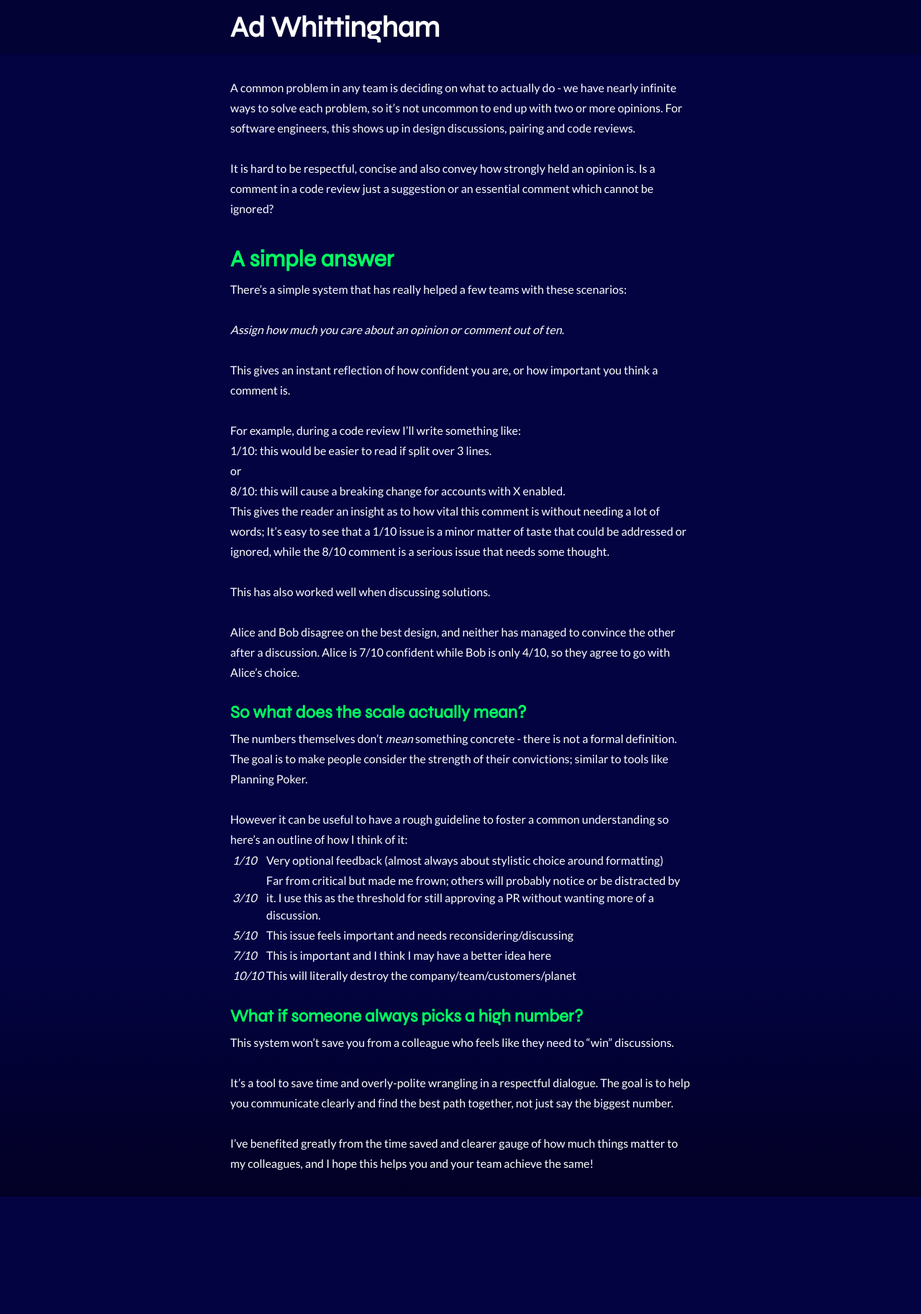
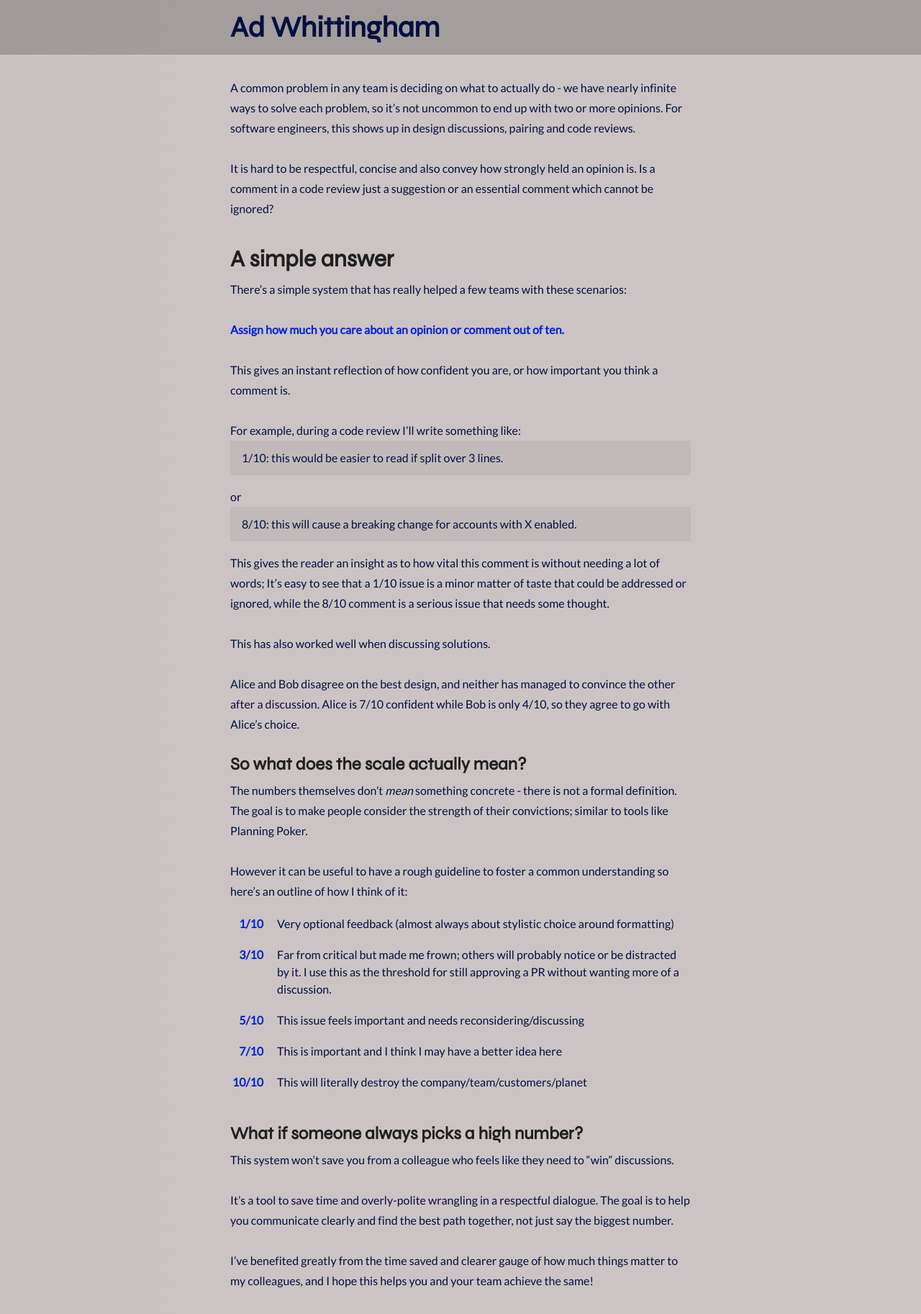
Before and after one commit to AdamWhittingham/personal-site, a Jekyll site: the page built from _posts/2022-07-16-care-score.md, in a window 1280 px wide. Shown: the whole page at 72% size. Built offline with Jekyll 4.4.1, drawn with Linux system fonts in a browser that asks for light colours; nearby versions of some CDN libraries; before the commit the page ends 1662 px from its top, so only the background shows below that.

Commit message:
Setup light theme

```diff
--- a/_layouts/default.html
+++ b/_layouts/default.html
@@ -7,7 +7,7 @@
     <link rel="stylesheet" href="{{ "/assets/css/main.css" | relative_url }}">
     <link rel="stylesheet" href="https://cdnjs.cloudflare.com/ajax/libs/font-awesome/6.1.1/css/brands.min.css" integrity="sha512-OivR4OdSsE1onDm/i3J3Hpsm5GmOVvr9r49K3jJ0dnsxVzZgaOJ5MfxEAxCyGrzWozL9uJGKz6un3A7L+redIQ==" crossorigin="anonymous" referrerpolicy="no-referrer" />
   </head>
-  <body>
+  <body class="light">
     <header>
       <nav class="main">
         <h1>
--- a/_sass/_colors.scss
+++ b/_sass/_colors.scss
@@ -1,4 +1,4 @@
-:root {
+body {
   --background: linear-gradient(0deg, rgba(2,0,36,1) 0%, rgba(3,3,66,1) 20%);
   --back: #00103F;
   --text: #FFFFFF;
@@ -6,15 +6,18 @@
   --selection: #2050AF;
   --link: #DDDDFF;
   --link-hover: #AAAAFF;
+  --emphasis: #FFCB00;
+  --blockquote: rgba(255, 255, 255, 0.2);
 }
 
-
-[data-theme="light"] {
-  --background: #FFFFAF;
-  --back: #FFFFAF;
+body.light {
+  --background: linear-gradient(90deg, rgba(200,194,192,1) 0%, rgba(204,196,196,1) 20%);
+  --back: rgb(200,194,192);
   --text: #00103F;
-  --headings: #00FF60;
+  --headings: #202020;
   --selection: #2050AF;
-  --link: #000033;
+  --link: #000044;
   --link-hover: #000044;
+  --emphasis: #0022DB;
+  --blockquote: rgba(0, 0, 0, 0.05);
 }
--- a/_sass/typography.scss
+++ b/_sass/typography.scss
@@ -65,3 +65,43 @@ li::marker { color: var(--headings)}
 ::-moz-selection {
   background: var(--selection)
 }
+
+em {
+  color: var(--emphasis);
+  font-style: normal;
+  font-weight: bold;
+}
+
+dl{
+  dt {
+    color: var(--emphasis);
+    font-style: normal;
+    font-weight: bold;
+    display: inline-block;
+  }
+
+  dd {
+    display: inline-block;
+  }
+}
+
+blockquote {
+  padding-left: 1em;
+  background: var(--blockquote);
+  margin-bottom: 1em;
+  p {
+    line-height: 3em;
+  }
+}
+
+table {
+  margin-top: 1em;
+  &.definitions td {
+    vertical-align: top;
+    padding-bottom: 1rem;
+    &:first-child{
+      padding-right: 1em;
+      text-align: right;
+    }
+  }
+}
```
